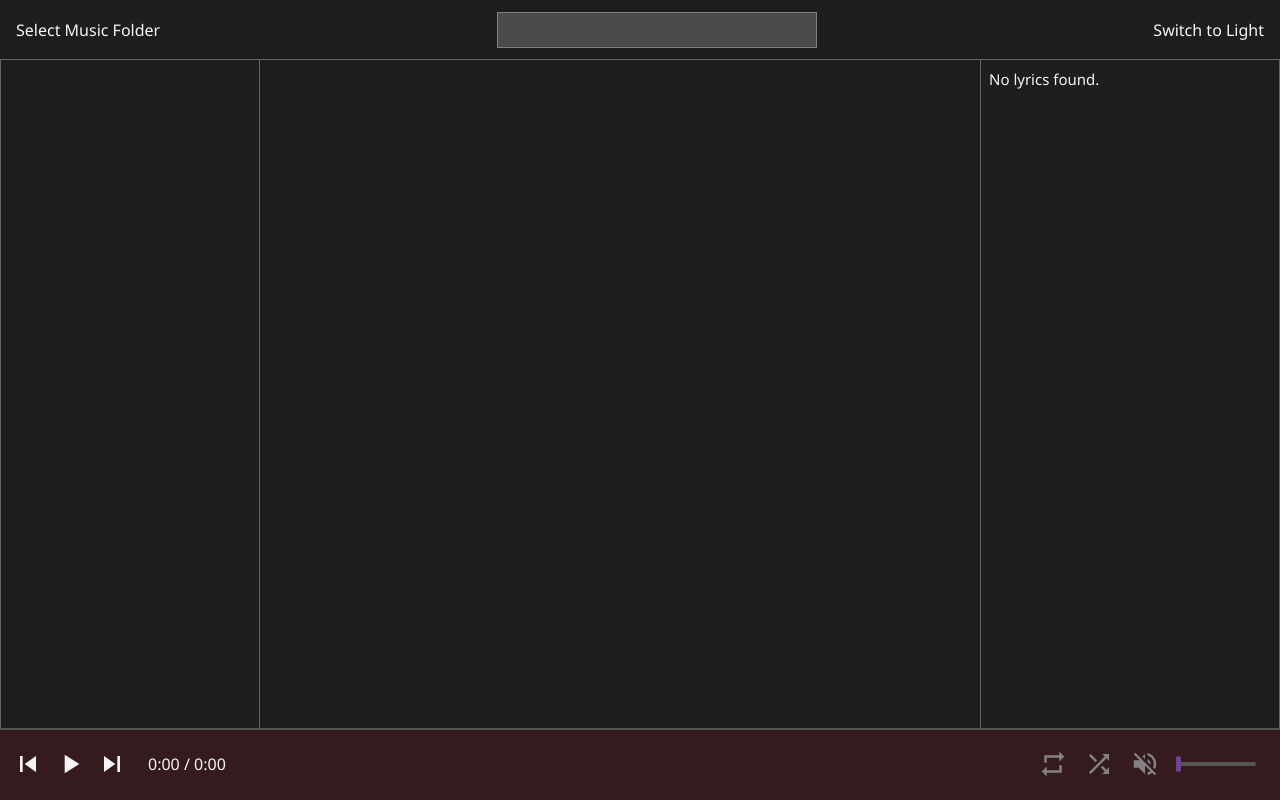
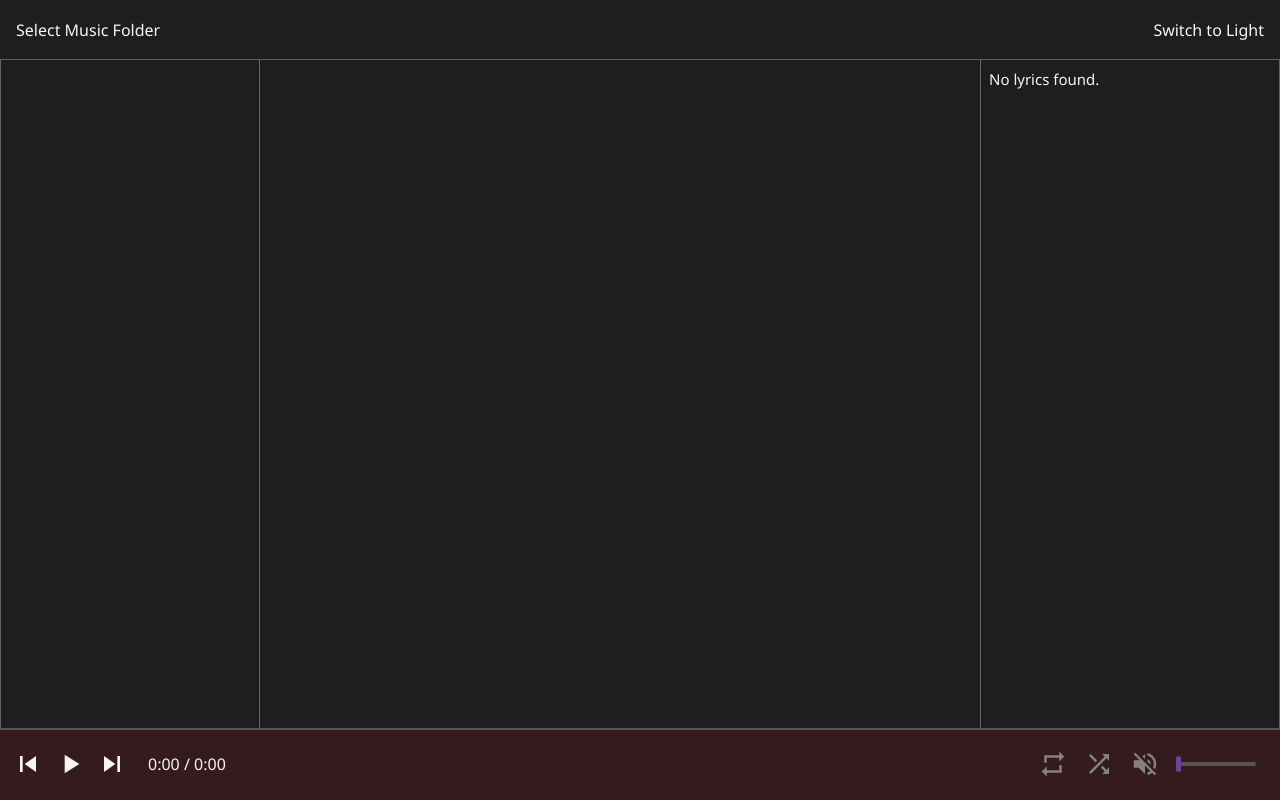
Before and after one commit to seafoodd/blacktape-desktop, a React (Vite) app: page / in a window 1280 px wide. Built offline with nearby package versions, Linux system fonts and the light colour scheme.

Commit message:
fix(ui): hide unfinished search bar

```diff
--- a/src/App.tsx
+++ b/src/App.tsx
@@ -9,7 +9,6 @@ import LeftSidebar from "./components/left-sidebar/LeftSidebar.tsx";
 import ArtistAlbums from "@/components/artist-albums/ArtistAlbums.tsx";
 import { useLibraryStore } from "@/shared/store/libraryStore.ts";
 import RightSidebar from "@/components/right-sidebar/RightSidebar.tsx";
-import SearchBar from "./components/search-bar/SearchBar.tsx";
 
 function App() {
   const { theme, toggleTheme } = useTheme();
@@ -31,7 +30,7 @@ function App() {
     <main className={styles.app}>
       <header className={styles.header}>
         <button onClick={handlePickFolder}>Select Music Folder</button>
-        <SearchBar/>
+        {/*<SearchBar/>*/}
         <button onClick={toggleTheme}>
           {theme === "light" ? "Switch to Dark" : "Switch to Light"}
         </button>
```
